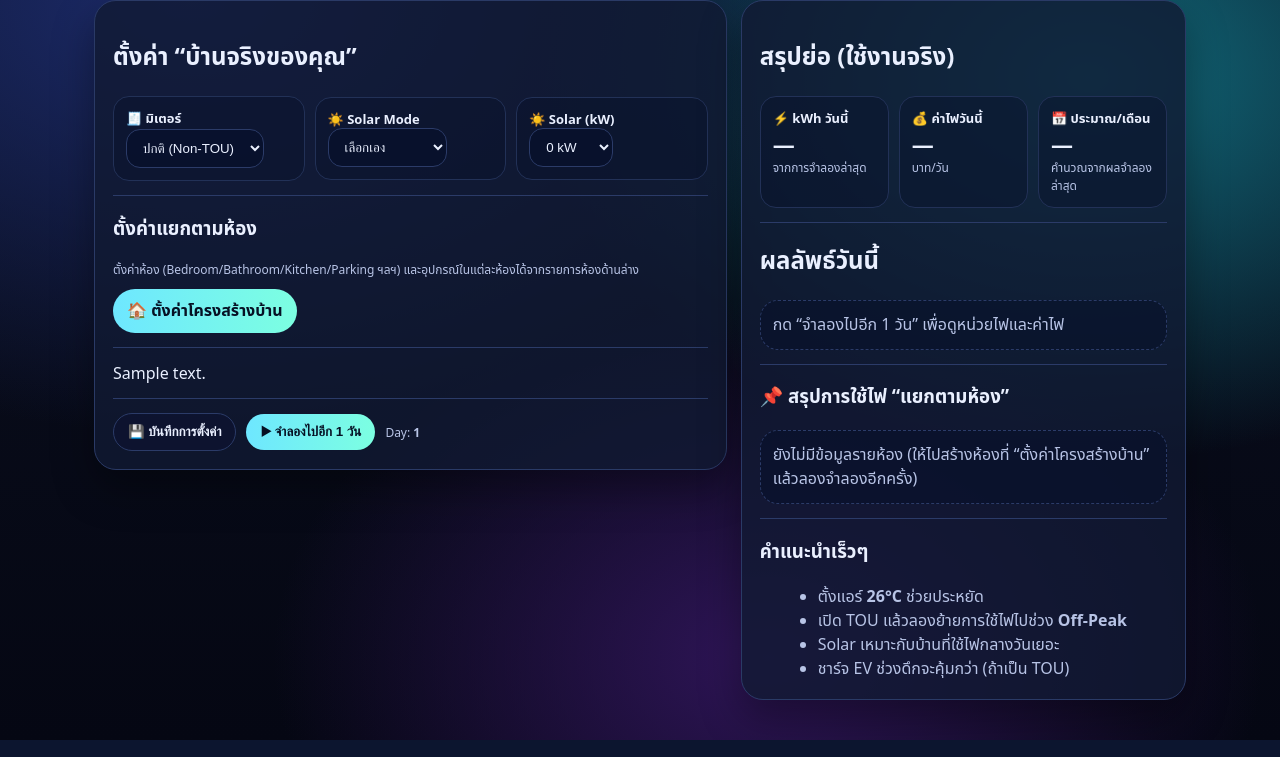
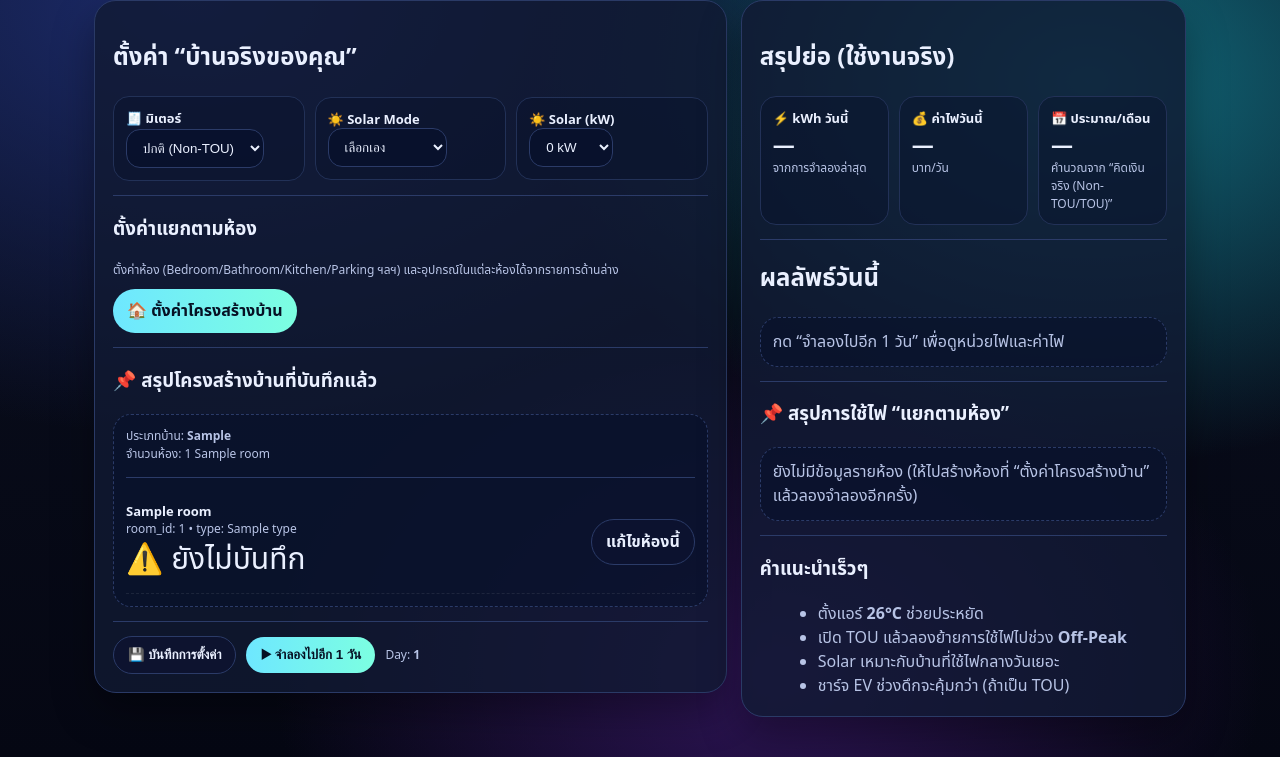
Before and after one commit to apiwatMea/energy-life, a Flask app: template templates/home.html in a window 1280 px wide. Shown: the part 88-845 px from the top of the page. Run offline with Flask 3, Linux system fonts and the light colour scheme; data comes from the database, SQL or seed files in the repository; the template is opened without the code that fills it: most values are stand-ins (such as "Sample title", 1, 10 or a date in 2020); data that the repository does not hold is empty.

Commit message:
Update home.html

```diff
--- a/templates/home.html
+++ b/templates/home.html
@@ -1,4 +1,3 @@
-<!-- templates/home.html -->
 <!doctype html>
 <html lang="th">
 <head>
@@ -34,11 +33,9 @@
   </header>
 
   <main class="grid2">
-    <!-- LEFT -->
     <section class="card">
       <h2>ตั้งค่า “บ้านจริงของคุณ”</h2>
 
-      <!-- ✅ เหลือแค่ มิเตอร์ / Solar Mode / Solar (kW) -->
       <div class="row gap mt">
         <div class="mini grow">
           <div class="mini-title">🧾 มิเตอร์</div>
@@ -70,17 +67,54 @@
 
       <h3>ตั้งค่าแยกตามห้อง</h3>
       <div class="muted small">
-        ตั้งค่าห้อง (Bedroom/Bathroom/Kitchen/Parking ฯลฯ) และอุปกรณ์ในแต่ละห้องได้จากรายการห้องด้านล่าง
+        ตั้งค่าห้อง (Bedroom/Bathroom/Kitchen/Parking ฯลฯ) และอุปกรณ์ในแต่ละห้องได้จากรายการด้านล่าง
       </div>
 
       <div class="row gap mt2">
         <a class="btn primary" href="{{ url_for('house_setup') }}">🏠 ตั้งค่าโครงสร้างบ้าน</a>
-        <!-- ✅ เอาปุ่ม “ตั้งค่าอุปกรณ์แยกตามห้อง” ออกแล้ว -->
       </div>
 
-      {% if house_summary_html %}
-        <div class="divider"></div>
-        {{ house_summary_html|safe }}
+      <div class="divider"></div>
+
+      <!-- ✅ โชว์รายการห้อง + สถานะ -->
+      {% set rooms = state.rooms if state.rooms else {} %}
+      {% if rooms|length > 0 %}
+        <h3>📌 สรุปโครงสร้างบ้านที่บันทึกแล้ว</h3>
+        <div class="panel">
+          <div class="muted small">
+            ประเภทบ้าน: <b>{{ state.house_layout.house_type if state.house_layout else '-' }}</b><br/>
+            จำนวนห้อง:
+            {% for k,v in (state.house_layout.rooms.items() if state.house_layout and state.house_layout.rooms else []) %}
+              {{k}} {{v}}{% if not loop.last %} • {% endif %}
+            {% endfor %}
+          </div>
+          <div class="divider"></div>
+
+          {% for rid, room in rooms.items() %}
+            <div style="padding:10px 0;border-bottom:1px dashed rgba(255,255,255,.08);">
+              <div class="row between">
+                <div>
+                  <div class="mini-title">{{ room.label if room.label else rid }}</div>
+                  <div class="muted small">room_id: {{ rid }} • type: {{ room.type }}</div>
+                  {% if room.configured %}
+                    <div class="row gap mt1">
+                      <span class="badge">✅ บันทึกแล้ว</span>
+                    </div>
+                  {% else %}
+                    <div class="row gap mt1">
+                      <span class="badge">⚠️ ยังไม่บันทึก</span>
+                    </div>
+                  {% endif %}
+                </div>
+                <a class="btn" href="{{ url_for('room_detail', rid=rid) }}">แก้ไขห้องนี้</a>
+              </div>
+            </div>
+          {% endfor %}
+        </div>
+      {% else %}
+        <div class="panel">
+          <div class="muted">ยังไม่มีห้อง — กด “ตั้งค่าโครงสร้างบ้าน” ก่อน</div>
+        </div>
       {% endif %}
 
       <div class="divider"></div>
@@ -92,7 +126,6 @@
       </div>
     </section>
 
-    <!-- RIGHT -->
     <aside class="card">
       <h2>สรุปย่อ (ใช้งานจริง)</h2>
       <div class="grid3 mt2">
@@ -109,7 +142,7 @@
         <div class="mini">
           <div class="mini-title">📅 ประมาณ/เดือน</div>
           <div class="big" id="statCostMonth">—</div>
-          <div class="muted small" id="statCostMonthHint">คำนวณจากผลจำลองล่าสุด</div>
+          <div class="muted small" id="statCostMonthHint">คำนวณจาก “คิดเงินจริง (Non-TOU/TOU)”</div>
         </div>
       </div>
 
```
